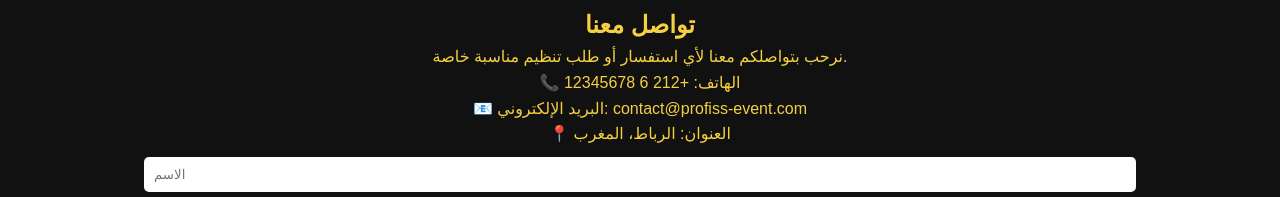
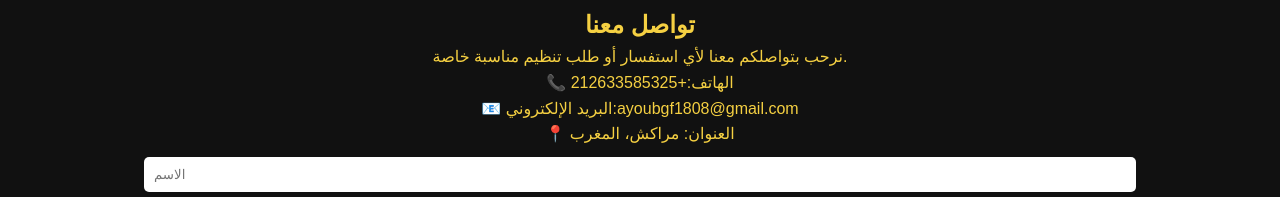
Before and after one commit to ayoubgf26/profiss-event, a plain HTML site: page contact.html in a window 1280 px wide. Shown: the part 130-327 px from the top of the page. Drawn offline with Linux system fonts and the light colour scheme; files that its build step writes are made by us from their sources; files whose address does not match are found by name.

Commit message:
Update contact.html

```diff
--- a/contact.html
+++ b/contact.html
@@ -23,9 +23,9 @@
     <section class="content">
         <h1 data-lang="ar">تواصل معنا</h1>
         <p data-lang="ar">نرحب بتواصلكم معنا لأي استفسار أو طلب تنظيم مناسبة خاصة.</p>
-        <p data-lang="ar">📞 الهاتف: +212 6 12345678</p>
-        <p data-lang="ar">📧 البريد الإلكتروني: contact@profiss-event.com</p>
-        <p data-lang="ar">📍 العنوان: الرباط، المغرب</p>
+        <p data-lang="ar">📞 الهاتف:+212633585325</p>
+        <p data-lang="ar">📧 البريد الإلكتروني:ayoubgf1808@gmail.com</p>
+        <p data-lang="ar">📍 العنوان: مراكش، المغرب</p>
 
         <form>
             <input type="text" placeholder="الاسم" required>
```
